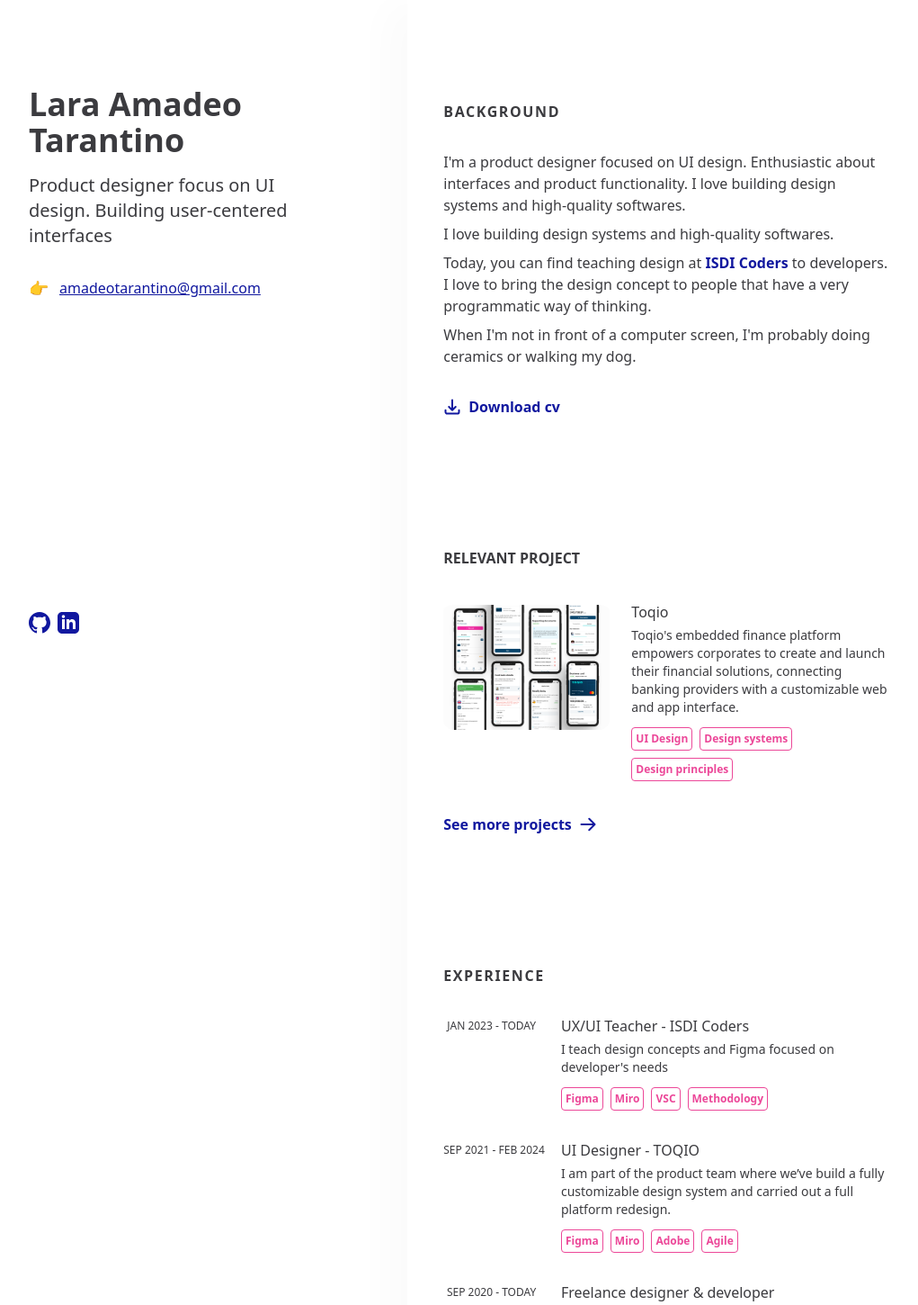
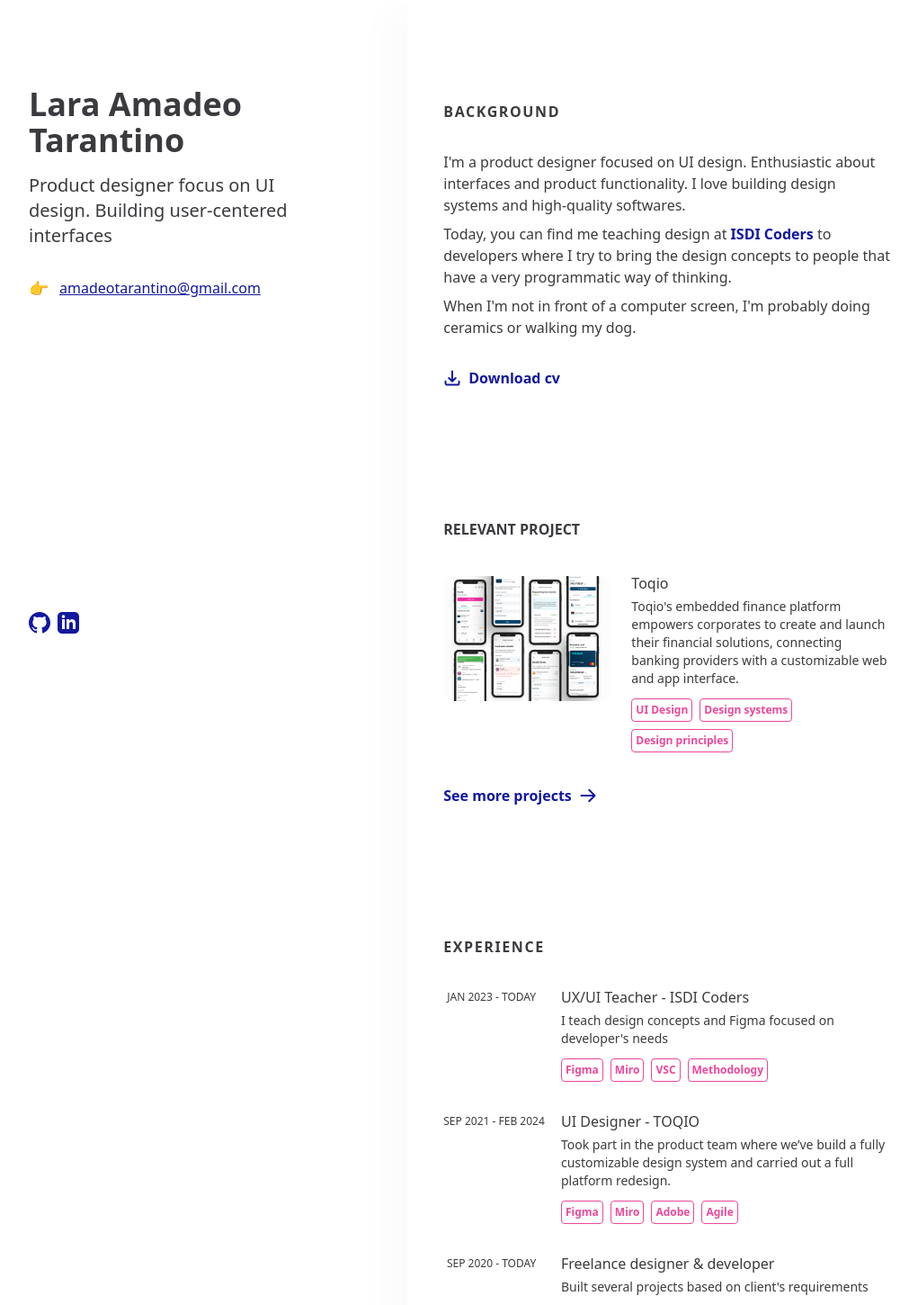
Before and after one commit to laraamadeo/portfolio2023, a React (Vite) app in the folder web/: page / in a window 1280 px wide. Shown: the top 1450 px of the page at 90% size, without its empty margins (128-1149 px from the left). Built offline with nearby package versions, Linux system fonts and the light colour scheme.

Commit message:
changed everything

```diff
--- a/web/package.json
+++ b/web/package.json
@@ -4,19 +4,17 @@
   "version": "0.0.0",
   "type": "module",
   "scripts": {
-    "dev": "vite",
+    "dev": "vite --host",
     "build": "vite build",
     "lint": "eslint . --ext js,jsx --report-unused-disable-directives --max-warnings 0",
     "preview": "vite preview"
   },
   "dependencies": {
     "@heroicons/react": "^2.0.18",
-    "flowbite-react": "^0.7.5",
     "react": "^18.2.0",
     "react-dom": "^18.2.0",
     "react-router-dom": "^6.15.0",
-    "react-scroll": "^1.8.9",
-    "react-slick": "^0.30.2"
+    "react-scroll": "^1.8.9"
   },
   "devDependencies": {
     "@types/react": "^18.2.15",
--- a/web/src/components/ProjectDetailItem.jsx
+++ b/web/src/components/ProjectDetailItem.jsx
@@ -1,16 +1,14 @@
-import { Carousel } from "flowbite-react";
-import Slider from "react-slick";
 import { ArrowRightIcon } from "../icons";
 
 export default function ProjectDetailItem({ title, description, img, subtitle, link, linkLabel }) {
     const carrousel = img.length > 1
     return <>
-        <div className="w-full flex flex-col justify-center items-center px-[25%] gap-5">
+        <div className="w-full flex flex-col justify-center items-center sm:px-[25%] gap-5 px-[16px] text-left">
             <img className="w-full rounded-3xl shadow-md " src={img[0]}></img>
             {carrousel && <img className="w-full rounded-3xl shadow-md " src={img[1]}></img>}
             <div className="flex flex-col items-start gap-2">
                 <div className="flex flex-col justify-start gap-2">
-                    <p className="text-4xl font-bold title-text-colortext-left">{title}</p>
+                    <p className="font-bold sm:title-text-color text-left text-2xl">{title}</p>
                     <p className="text-md font-bold text-gray-600  text-left">{subtitle}</p>
                 </div>
                 <p className="text-lg body-text-color text-left">{description}</p>
--- a/web/src/modules/About.jsx
+++ b/web/src/modules/About.jsx
@@ -11,13 +11,11 @@ export default function About() {
 
             <p className="text-start mb-2 body-text-color">{`I'm a product designer focused on UI design. Enthusiastic about interfaces and product functionality. I love building design systems and high-quality softwares.`}</p>
 
-            <p className="text-start mb-2 body-text-color">{`I love building design systems and high-quality softwares.`}</p>
-
 
             <p className="text-start mb-2 body-text-color">
-                Today, you can find teaching design at
+                Today, you can find me teaching design at
                 <a className="cursor-pointer font-bold link-color" href="https://isdicoders.com/" target="_blank" rel="noreferrer"> ISDI Coders </a>
-                to developers. I love to bring the design concept to people that have a very programmatic way of thinking.
+                to developers where I try to bring the design concepts to people that have a very programmatic way of thinking.
             </p>
 
             <p className="text-start mb-8 body-text-color">{`When I'm not in front of a computer screen, I'm probably doing ceramics or walking my dog.`}</p>
--- a/web/src/modules/Experience.jsx
+++ b/web/src/modules/Experience.jsx
@@ -17,7 +17,7 @@ export default function Experience() {
         },
         {
             title: 'UI Designer - TOQIO',
-            description: 'I am part of the product team where we’ve build a fully customizable design system and carried out a full platform redesign.',
+            description: 'Took part in the product team where we’ve build a fully customizable design system and carried out a full platform redesign.',
             date: 'SEP 2021 - FEB 2024',
             tags: ['Figma', 'Miro', 'Adobe', 'Agile']
         },
--- a/web/src/modules/ProjectItem.jsx
+++ b/web/src/modules/ProjectItem.jsx
@@ -1,7 +1,9 @@
+import { useNavigate } from "react-router-dom"
 import Tag from "../components/Tag"
+import { ArrowRightIcon } from "../icons"
 
 export default function ProjectItem({ thumb, title, description, tags, href }) {
-
+    const navigate = useNavigate()
     return <>
         <a className=" cursor-pointer flex flex-col gap-2 mb-8 sm:gap-6 sm:grid sm:justify-start sm:mb-8 sm:grid-cols-5" href={href} target="_blank" rel="noreferrer">
             <img src={thumb} className=" mb-4 sm:mb-0 whitespace-nowrap sm:pt-1 sm:col-span-2 rounded-xl"></img>
@@ -15,7 +17,10 @@ export default function ProjectItem({ thumb, title, description, tags, href }) {
 
             </div>
         </a>
-        <div className="w-full h-[1px] bg-[#808080] mb-8 sm:hidden"></div>
+        <div className="flex gap-2 items-center cursor-pointer" onClick={() => navigate("/projects")}>
+            <p className="font-bold link-color">See more projects</p>
+            <ArrowRightIcon className="w-5 h-5 text-grey icons-width text-[#11189f] " />
+        </div>
 
     </>
 }
--- a/web/src/modules/Projects.jsx
+++ b/web/src/modules/Projects.jsx
@@ -18,10 +18,6 @@ export default function Projects() {
         <section className="mb-16 md:mb-24 lg:mb-36 flex flex-col items-start justify-start gap-1" id="projects">
             <p className="text-start mb-8 font-bold header-text-color">RELEVANT PROJECT</p>
             {projects.map((prj, key) => <ProjectItem key={key} thumb={prj.thumb} title={prj.title} description={prj.description} tags={prj.tags} href={prj.href} />)}
-            <div className="flex gap-2 items-center cursor-pointer" onClick={() => navigate("/projects")}>
-                <p className="font-bold link-color">See more projects</p>
-                <ArrowRightIcon className="w-5 h-5 text-grey icons-width text-[#11189f] " />
-            </div>
         </section>
     </>
 }
--- a/web/src/pages/ProjectsDetails.jsx
+++ b/web/src/pages/ProjectsDetails.jsx
@@ -12,12 +12,12 @@ export default function ProjectsDetail() {
     const data = projectDetailsData
     return <>
         <div className="w-full flex flex-col justify-center">
-            <div className="flex gap-2 items-center cursor-pointer px-[25%] pt-5" onClick={() => navigate("/")}>
+            <div className="flex gap-2 items-center cursor-pointer sm:px-[25%] pt-5 px-[16px] mb-4" onClick={() => navigate("/")}>
                 <ArrowLeftIcon className="w-5 h-5 text-grey icons-width link-color " />
                 <p className="font-bold link-color link-color">Back</p>
             </div>
-            <p className="text-6xl font-bold  header-text-color text-left px-[25%] pt-4 mb-8">Projects</p>
-            <div className="w-full flex flex-col justify-center gap-32 pb-10 ">
+            <p className="text-6xl font-bold  header-text-color text-left sm:px-[25%] sm:pt-4 mb-8 px-[16px]">Projects</p>
+            <div className="w-full flex flex-col justify-center sm:gap-32 gap-20 pb-10 ">
                 {data.map(({ title, description, img, link, subtitle, linkLabel }) => {
                     return <ProjectDetailItem title={title} description={description} img={img} subtitle={subtitle} link={link} linkLabel={linkLabel} />
                 })}
```
